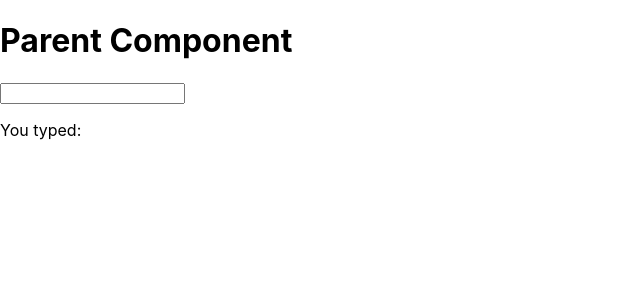
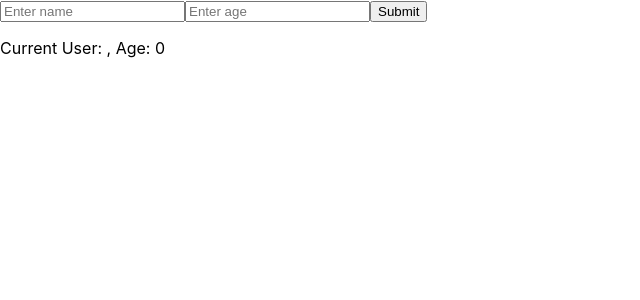
Before and after one commit to mlestrella843/React_Meta, a React (Create React App) app in the folder firstapp/: page / in a window 1280 px wide. Shown: the top 300 px of the page, without its empty margins (0-640 px from the left). Built offline with nearby package versions, Linux system fonts and the light colour scheme.

Commit message:
Parent and Child components using useState

```diff
--- a/firstapp/src/App.js
+++ b/firstapp/src/App.js
@@ -1,7 +1,7 @@
 // import logo from './logo.svg';
 import './App.css';
 //import ParentComponent from "./components/exercise1/ParentComponent";
-import ParentComponent from "./components/exercise2/ParentComponent";
+import ParentComponent from "./components/exercise3/ParentComponent";
 
 
 function App() {
--- /dev/null
+++ b/firstapp/src/components/exercise3/ChildComponent.js
@@ -0,0 +1,39 @@
+import React, { useState } from 'react';
+
+function ChildComponent({ onSubmit }) {
+  const [name, setName] = useState('');
+  const [age, setAge] = useState('');
+
+  const handleSubmit = (e) => {
+    e.preventDefault();
+    // Create a new Objet 'user' with name and age captured
+    const newUser = { name, age: parseInt(age) || 0 };
+
+    // Call  onSubmit function, passed as prop, to send the new user to ParentComponent
+    onSubmit(newUser);
+
+    // Clean form after sent data
+    setName('');
+    setAge('');
+  };
+
+  return (
+    <form onSubmit={handleSubmit}>
+      <input
+        type="text"
+        placeholder="Enter name"
+        value={name}
+        onChange={(e) => setName(e.target.value)}
+      />
+      <input
+        type="number"
+        placeholder="Enter age"
+        value={age}
+        onChange={(e) => setAge(e.target.value)}
+      />
+      <button type="submit">Submit</button>
+    </form>
+  );
+}
+
+export default ChildComponent;
--- /dev/null
+++ b/firstapp/src/components/exercise3/ParentComponent.js
@@ -0,0 +1,18 @@
+import React, { useState } from 'react';
+import ChildComponent from './ChildComponent';
+
+function ParentComponent() {
+  // The 'user' state is defined into Parent component.
+  const [user, setUser] = useState({ name: '', age: 0 });
+
+  return (
+    <div>
+      {/* The function onSubmit is passed as prop to ChildComponent */}
+      <ChildComponent onSubmit={(newUser) => setUser(newUser)} />
+
+      {/* Then the values name and age is showed into the ParentComponent */}
+      <p>Current User: {user.name}, Age: {user.age}</p>
+    </div>
+  );
+}
+export default ParentComponent;
```
